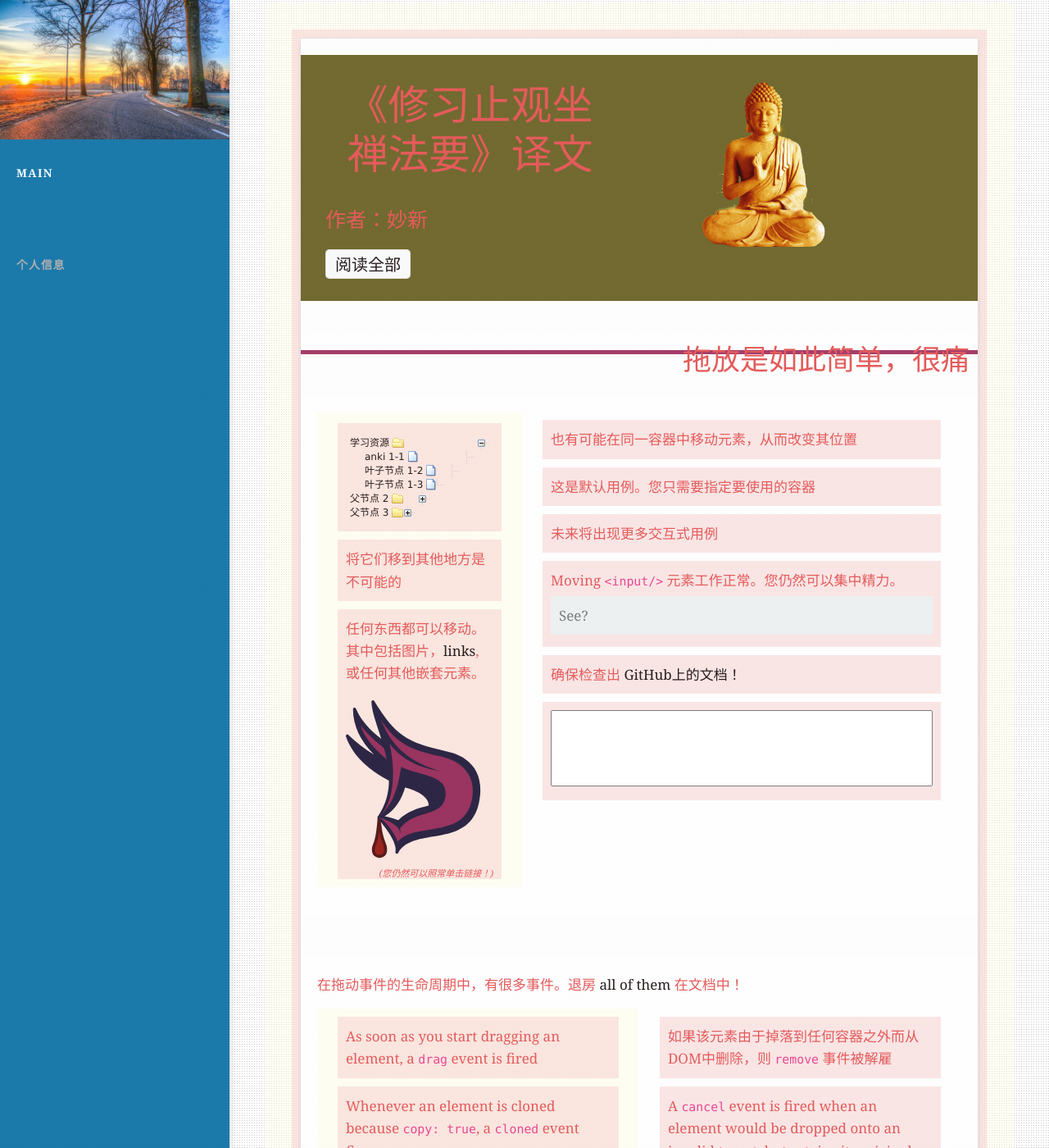
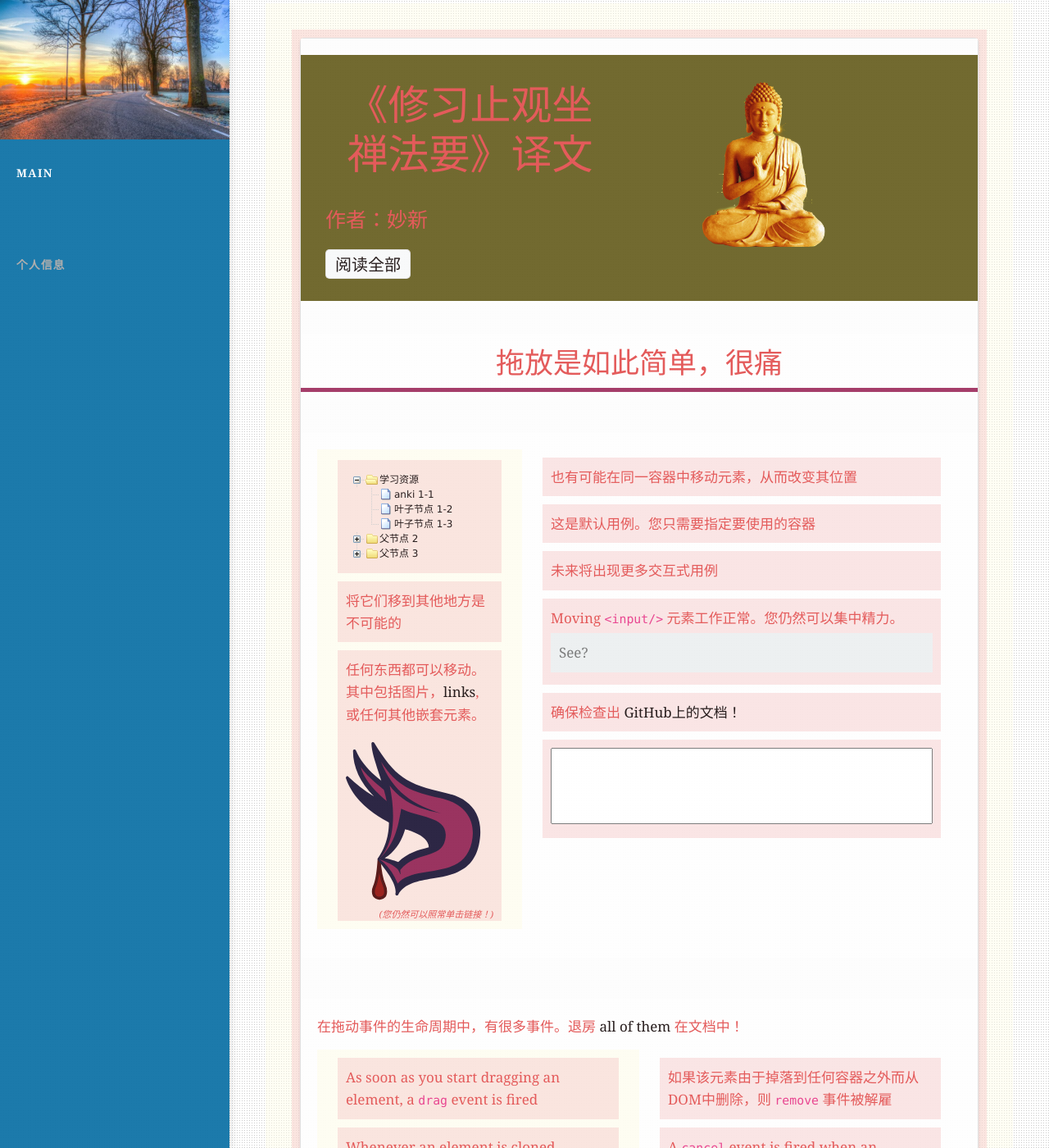
Before and after one commit to nengwuzhi/nengwuzhi.github.ioce, a Jekyll site: the page built from pages/dragula.html, in a window 1280 px wide and 1400 px high. Shown: the whole window at 82% size. Built offline with Jekyll 4.4.1, drawn with Linux system fonts in a browser that asks for light colours; nearby versions of some CDN libraries.

Commit message:
Update a_message.html

```diff
--- a/_includes/a_message.html
+++ b/_includes/a_message.html
@@ -1,21 +1,5 @@
 
  <style>
-
-.list-group-item:hover.span.fa.fa-times{
-    display: block;
-}
-textarea#main-textarea {
-    height: auto;
-    width: 448px;
-    resize: none;
-    height: 65px;
-    overflow: auto;
-}
-
-span{
-	float: right;
-}
-
 
 span.fa.fa-times {
     color: #25252525;
```
